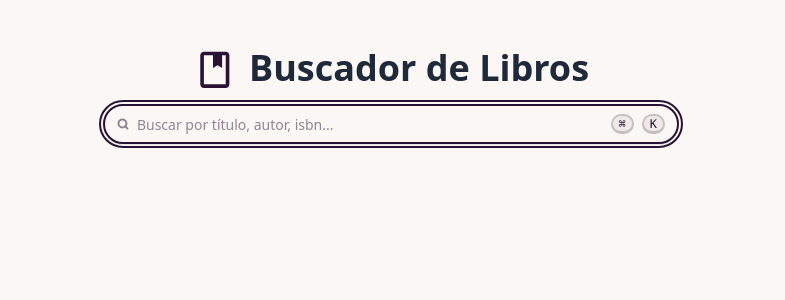
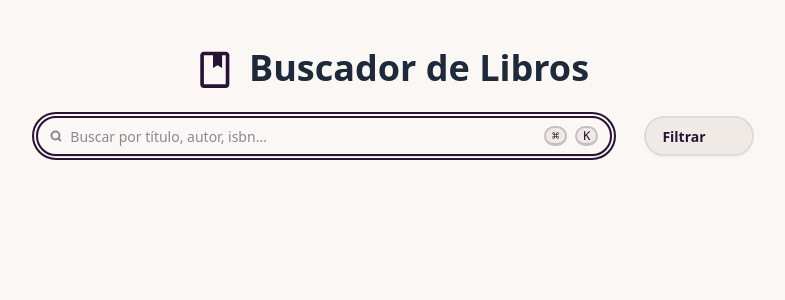
Before and after one commit to darioes04/book-searcher-app, an Angular app: page /search in a window 1280 px wide. Shown: the top 300 px of the page, without its empty margins (249-1034 px from the left). Built offline with nearby package versions, Linux system fonts and the light colour scheme.

Commit message:
nuevo componente para filtrar por autor o editorial añadido

```diff
--- /dev/null
+++ b/src/app/pages/search-page/filter-book/filter-book.component.html
@@ -0,0 +1,59 @@
+<div class="dropdown dropdown-bottom dropdown-end">
+  <div tabindex="0" role="button" class="btn m-1">
+    <span>Filtrar</span>
+    <svg
+      xmlns="http://www.w3.org/2000/svg"
+      width="24"
+      height="24"
+      viewBox="0 0 24 24"
+    >
+      <path
+        fill="none"
+        stroke="currentColor"
+        stroke-dasharray="56"
+        stroke-dashoffset="56"
+        stroke-linecap="round"
+        stroke-linejoin="round"
+        stroke-width="2"
+        d="M5 4h14l-5 6.5v9.5l-4 -4v-5.5Z"
+      >
+        <animate
+          fill="freeze"
+          attributeName="stroke-dashoffset"
+          dur="0.6s"
+          values="56;0"
+        />
+      </path>
+    </svg>
+  </div>
+  <ul
+    tabindex="0"
+    class="dropdown-content menu bg-base-100 rounded-box z-10 w-60 p-4 shadow"
+  >
+    <div>
+      <label class="text-sm font-semibold text-gray-600 mb-1 ml-2"
+        >Filtrar por autor</label
+      >
+      <input
+        type="text"
+        placeholder="Nombre del autor"
+        class="input input-sm input-bordered w-full"
+        #txtAuthor
+        (keyup.enter)="onSearchByAuthor(txtAuthor.value)"
+      />
+    </div>
+
+    <div class="mt-3">
+      <label class="text-sm font-semibold text-gray-600 mb-1"
+        >Filtrar por editorial</label
+      >
+      <input
+        type="text"
+        placeholder="Nombre de la editorial"
+        class="input input-sm input-bordered w-full"
+        #txtAuthor
+        (keyup.enter)="onSearchByPublisher(txtAuthor.value)"
+      />
+    </div>
+  </ul>
+</div>
--- /dev/null
+++ b/src/app/pages/search-page/filter-book/filter-book.component.ts
@@ -0,0 +1,19 @@
+import { ChangeDetectionStrategy, Component } from '@angular/core';
+
+@Component({
+  selector: 'filter-book',
+  imports: [],
+  templateUrl: './filter-book.component.html',
+  changeDetection: ChangeDetectionStrategy.OnPush,
+})
+export class FilterBookComponent {
+
+
+
+  onSearchByPublisher(arg0: string) {
+    // todo
+  }
+  onSearchByAuthor(arg0: string) {
+    // todo
+  }
+}
--- a/src/app/pages/search-page/search-page.component.html
+++ b/src/app/pages/search-page/search-page.component.html
@@ -1,6 +1,9 @@
 <top-bar></top-bar>
 
-<search-bar (query)="getSearchedBook($event)"></search-bar>
+<div class="flex justify-center items-center gap-4">
+  <search-bar (query)="getSearchedBook($event)"></search-bar>
+  <filter-book></filter-book>
+</div>
 
 <div class="mx-auto max-w-7xl px-6 pb-16 pt-4">
   <div class="flex flex-wrap justify-center gap-8">
--- a/src/app/pages/search-page/search-page.component.ts
+++ b/src/app/pages/search-page/search-page.component.ts
@@ -7,11 +7,12 @@ import { parseResponsetoBookArray } from '../../data-parsing';
 import { Book } from '../../interfaces/book-interface';
 import SearchBarComponent from './search-bar/search-bar.component';
 import { BookCardComponent } from "./book-card/book-card.component";
+import { FilterBookComponent } from "./filter-book/filter-book.component";
 
 @Component({
   selector: 'search-page-component',
   templateUrl: './search-page.component.html',
-  imports: [TopBarComponent, SearchBarComponent, BookCardComponent, BookCardComponent],
+  imports: [TopBarComponent, SearchBarComponent, BookCardComponent, BookCardComponent, FilterBookComponent],
 })
   export default class SearchPageComponent {
 
```
